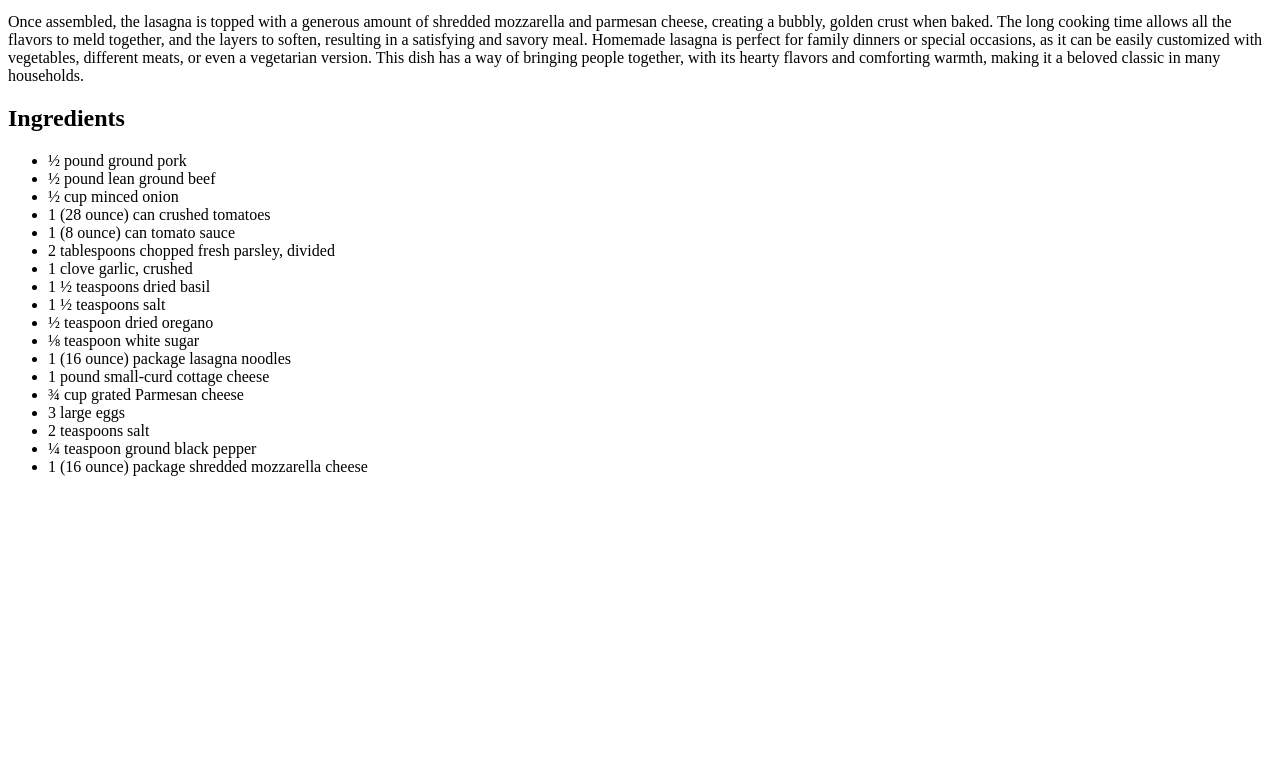
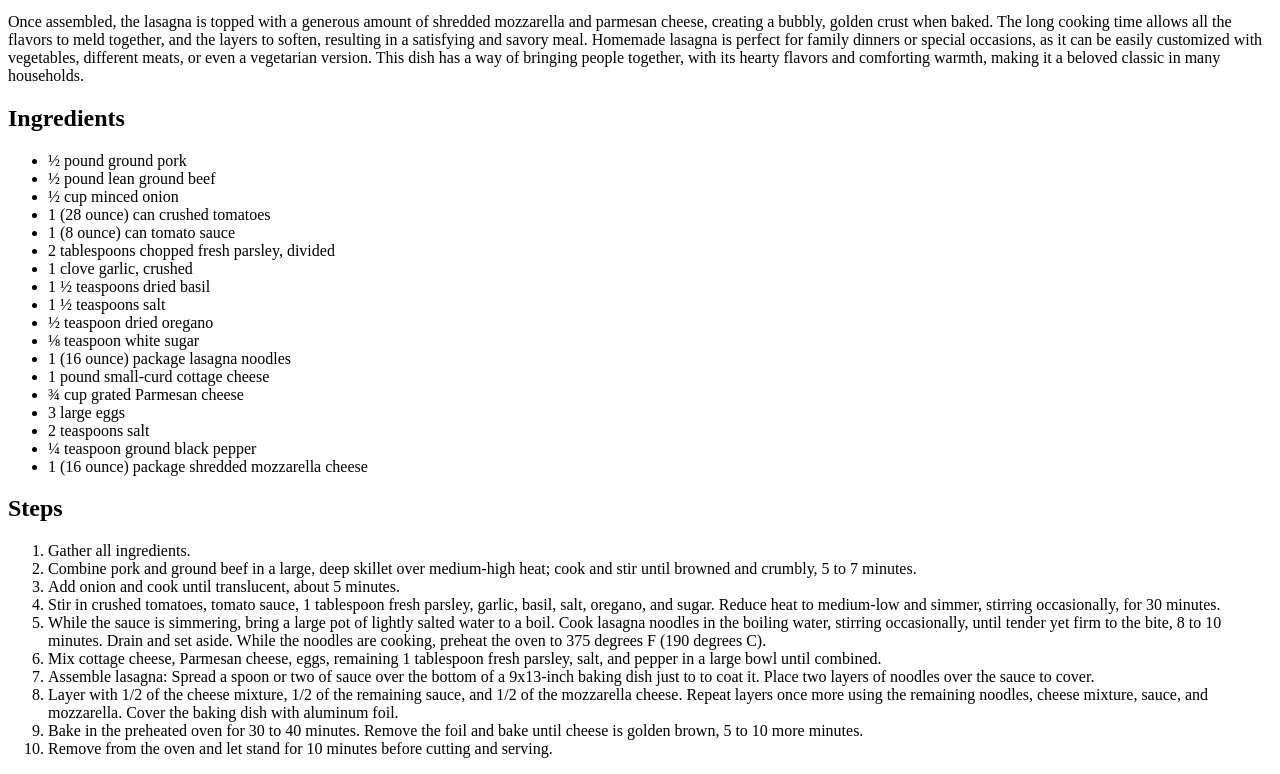
Before and after one commit to kfox8637/odin-recipes, a plain HTML site: page recipes/lasagna.html in a window 1280 px wide. Shown: the part 764-1538 px from the top of the page. Before the commit the page ends 1256 px from the top, so only its background shows below. Drawn offline with Linux system fonts and the light colour scheme.

Commit message:
Added Steps Heading and list of steps to make recipe

```diff
--- a/recipes/lasagna.html
+++ b/recipes/lasagna.html
@@ -57,5 +57,50 @@
       <li>¼ teaspoon ground black pepper</li>
       <li>1 (16 ounce) package shredded mozzarella cheese</li>
     </ul>
+
+    <h2>Steps</h2>
+    <ol>
+      <li>Gather all ingredients.</li>
+      <li>
+        Combine pork and ground beef in a large, deep skillet over medium-high
+        heat; cook and stir until browned and crumbly, 5 to 7 minutes.
+      </li>
+      <li>Add onion and cook until translucent, about 5 minutes.</li>
+      <li>
+        Stir in crushed tomatoes, tomato sauce, 1 tablespoon fresh parsley,
+        garlic, basil, salt, oregano, and sugar. Reduce heat to medium-low and
+        simmer, stirring occasionally, for 30 minutes.
+      </li>
+      <li>
+        While the sauce is simmering, bring a large pot of lightly salted water
+        to a boil. Cook lasagna noodles in the boiling water, stirring
+        occasionally, until tender yet firm to the bite, 8 to 10 minutes. Drain
+        and set aside. While the noodles are cooking, preheat the oven to 375
+        degrees F (190 degrees C).
+      </li>
+      <li>
+        Mix cottage cheese, Parmesan cheese, eggs, remaining 1 tablespoon fresh
+        parsley, salt, and pepper in a large bowl until combined.
+      </li>
+      <li>
+        Assemble lasagna: Spread a spoon or two of sauce over the bottom of a
+        9x13-inch baking dish just to to coat it. Place two layers of noodles
+        over the sauce to cover.
+      </li>
+      <li>
+        Layer with 1/2 of the cheese mixture, 1/2 of the remaining sauce, and
+        1/2 of the mozzarella cheese. Repeat layers once more using the
+        remaining noodles, cheese mixture, sauce, and mozzarella. Cover the
+        baking dish with aluminum foil.
+      </li>
+      <li>
+        Bake in the preheated oven for 30 to 40 minutes. Remove the foil and
+        bake until cheese is golden brown, 5 to 10 more minutes.
+      </li>
+      <li>
+        Remove from the oven and let stand for 10 minutes before cutting and
+        serving.
+      </li>
+    </ol>
   </body>
 </html>
```
